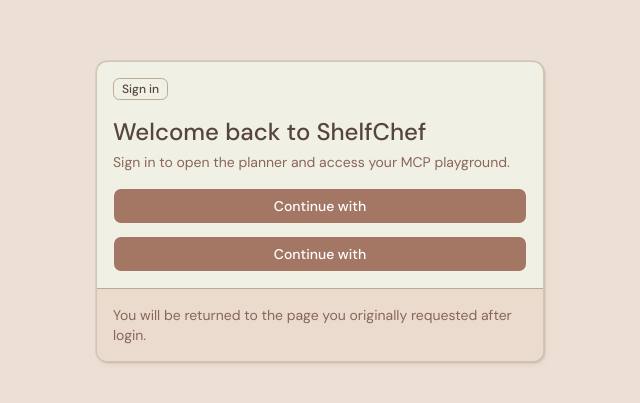
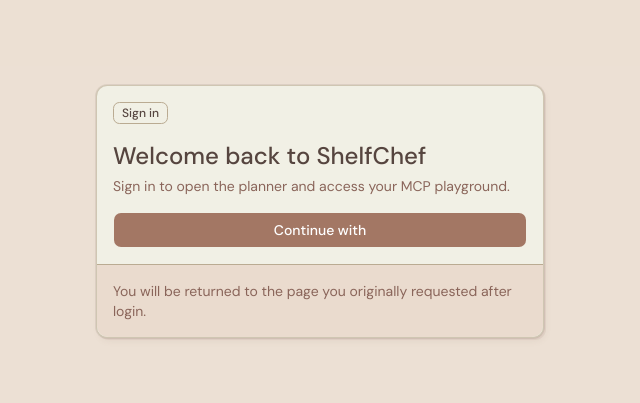
Before and after one commit to ATOM49/shelf-chef, a Next.js app: page /signin in a window 1280 px wide. Shown: the part 189-592 px from the top of the page, without its empty margins (320-960 px from the left). Built offline with nearby package versions, Linux system fonts and the light colour scheme; no server answers.

Commit message:
commented out github provider

```diff
--- a/src/auth.ts
+++ b/src/auth.ts
@@ -7,10 +7,10 @@
     clientId: process.env.GOOGLE_CLIENT_ID!,
     clientSecret: process.env.GOOGLE_CLIENT_SECRET!,
   }),
-  GitHub({
-    clientId: process.env.GITHUB_CLIENT_ID!,
-    clientSecret: process.env.GITHUB_CLIENT_SECRET!,
-  }),
+  // GitHub({
+  //   clientId: process.env.GITHUB_CLIENT_ID!,
+  //   clientSecret: process.env.GITHUB_CLIENT_SECRET!,
+  // }),
 ];
 
 export const providerMap = providers.map((provider) => ({
```
